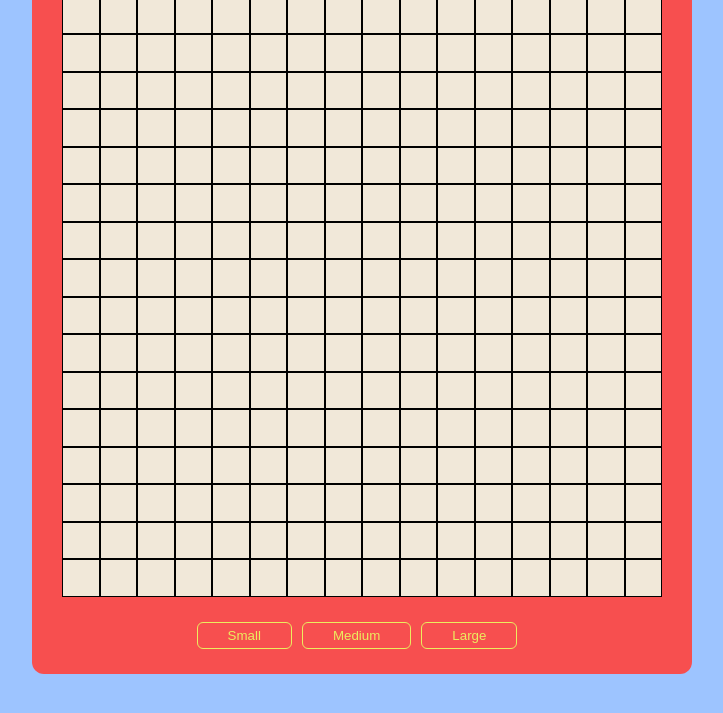
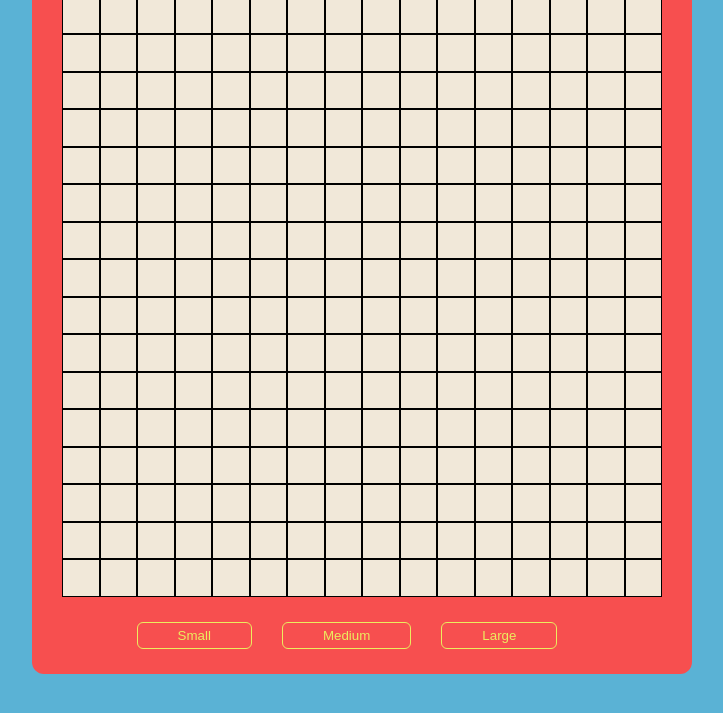
Before and after one commit to KingFryRice/etch-a-sketch, a plain HTML site: page index.html in a window 1280 px wide. Shown: the part 71-784 px from the top of the page, without its empty margins (278-1001 px from the left). Drawn offline with Linux system fonts and the light colour scheme.

Commit message:
Adjust button style and hover option

```diff
--- a/style.css
+++ b/style.css
@@ -3,15 +3,19 @@ body {
     align-items: center;
     justify-content: center;
     flex-direction: column;
-    background: rgb(157, 196, 255)
+    background: rgb(90, 178, 213)
 }
 
 .buttons {
     display: flex;
     background-color:rgb(247, 79, 79);
-    padding: 25px 164.5px;
+    padding: 25px 104.5px;
     border-bottom-left-radius: 12px;
     border-bottom-right-radius: 12px;;
+}
+
+button:hover {
+    background:rgb(193, 53, 53)
 }
 
 div button {
@@ -19,8 +23,8 @@ div button {
     border: rgb(236, 236, 95) solid 1px;
     border-radius: 6px;
     color: rgb(236, 236, 95);
-    padding: 5px 30px;
-    margin-right: 10px;
+    padding: 5px 40px;
+    margin-right: 30px;
 }
 
 header h1 {
```
